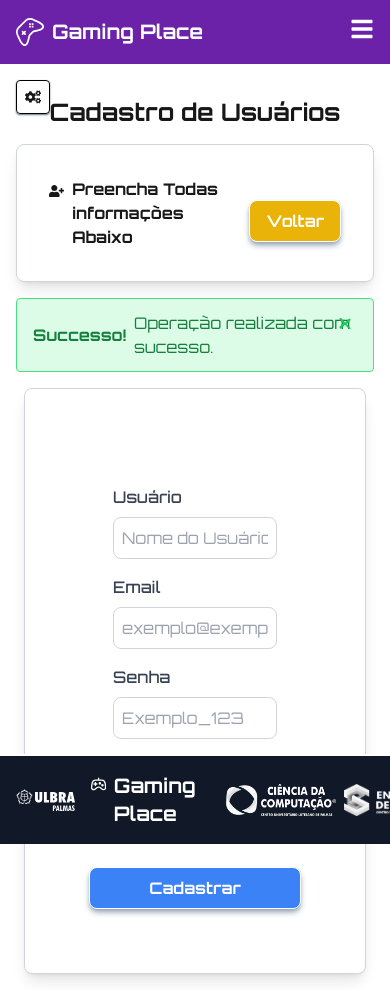
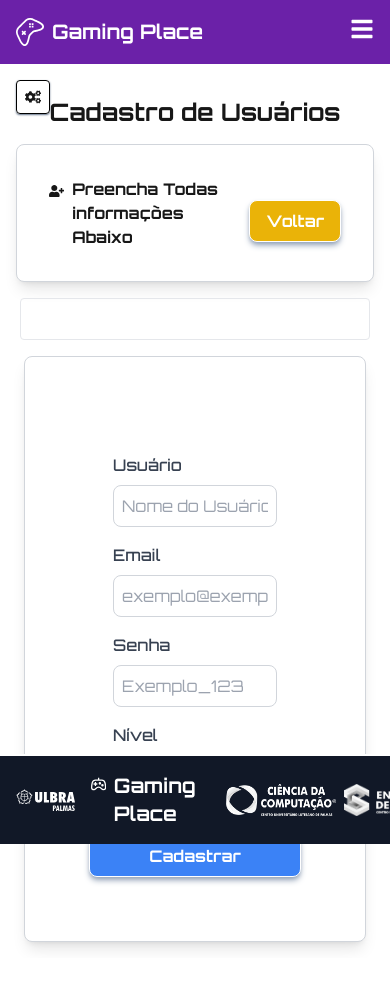
Before and after one commit to romarioulbra/gaming-place, a Next.js app: page /configuracao/usuarios/cadastrar in a window 390 px wide. After the commit the page ends 958 px from the top, so only its background shows below. Built offline with nearby package versions, Linux system fonts and the light colour scheme.

Commit message:
Component - Alert Ajustes

```diff
--- a/src/app/components/Alert.tsx
+++ b/src/app/components/Alert.tsx
@@ -1,30 +1,36 @@
+
 
 interface AlertProps {
-
   cor?: 'verde' | 'azul' | 'amarelo' | 'vermelho';
-  tipoAlert?: 'sucesso' | 'erro'| 'aviso'| 'informacao';
-  texto: string
+  tipoAlert?: 'sucesso' | 'erro' | 'aviso' | 'informacao';
+  texto: string;
 }
 
+export default function Alert({ texto, cor, tipoAlert}: AlertProps) {
+  const coresAlert = {
+    verde: 'bg-green-100 border-green-400 text-green-700',
+    azul: 'bg-blue-100 border-blue-400 text-blue-700',
+    amarelo: 'bg-yellow-100 border-yellow-400 text-yellow-700',
+    vermelho: 'bg-red-100 border-red-400 text-red-700',
+  };
 
-// export default function Alert({ texto, cor, tipo }: AlertProps) {
-export default function Alert() {
-  const coresAlert = {
-    verde: 'bg-green-100 hover:bg-green-600 text-green-700',
-    azul: 'bg-blue-100 hover:bg-blue-600 text-blue-700',
-    amarelo: 'bg-yellow-100 hover:bg-yellow-600 text-yellow-700', // Amarelo fica melhor com texto preto
-    vermelho: 'bg-red-100 hover:bg-red-600 text-red-700',
+  // Mapear os títulos baseados no tipo do alerta
+  const titulosAlert = {
+    sucesso: 'Sucesso!',
+    erro: 'Erro!',
+    aviso: 'Aviso!',
+    informacao: 'Informação!',
   };
+
   return (
-    <>
-      <div className="flex ml-4 mr-4 mt-4 mb-4 items-center bg-green-100 border border-green-400 text-green-700 px-4 py-3 rounded relative" role="alert">
-        <strong className="font-bold">Successo!</strong>
-        <span className="block sm:inline ml-2">Operação realizada com sucesso.</span>
-        <span className="absolute top-0 bottom-0 right-0 px-4 py-3">
-          <svg className="fill-current h-6 w-6 text-green-500" role="button" xmlns="http://www.w3.org/2000/svg" viewBox="0 0 20 20"><path d="M14.348 14.849a1 1 0 01-1.415 0L10 11.415l-2.933 2.933a1 1 0 01-1.415-1.415l2.933-2.933L5.65 7.515a1 1 0 011.415-1.415L10 9.585l2.933-2.933a1 1 0 011.415 1.415l-2.933 2.933 2.933 2.933a1 1 0 010 1.415z"/></svg>
-        </span>
-      </div>
-
-    </>
+    <div
+      className={`flex items-center ml-5 mr-5 pt-5 pb-5 justify-center p-4 rounded border ${coresAlert[cor]} `}
+      role="alert"
+    >
+      <strong className="font-bold mr-2">
+        {titulosAlert[tipoAlert]}
+      </strong>
+      <span className="text-sm">{texto}</span>
+    </div>
   );
 }
--- a/src/app/configuracao/jogos_categoria/cadastrar/page.tsx
+++ b/src/app/configuracao/jogos_categoria/cadastrar/page.tsx
@@ -3,14 +3,14 @@
 import { useState } from "react";
 import Botao from "@/app/components/Botao";
 import InputForm from "@/app/components/InputsForm";
-import { CgGames} from "react-icons/cg";
+import { CgGames } from "react-icons/cg";
 import Alert from "@/app/components/Alert";
 import CabecalhoVoltar from "@/app/components/CabecalhoVoltar";
 
 export default function CadastroCatJogos() {
-  const [formData, setFormData] = useState(
-    { categoria_jogo_area_atuacao: `` }
-  );
+  const [formData, setFormData] = useState({ categoria_jogo_area_atuacao: `` });
+  const [alertVisible, setAlertVisible] = useState(false);
+  const [alertMessage, setAlertMessage] = useState('');
 
   const handleSubmit = async (e) => {
     e.preventDefault();
@@ -24,12 +24,12 @@ export default function CadastroCatJogos() {
     });
 
     if (res.ok) {
-      alert('Categoria de Jogos cadastrada com sucesso!');
-      setFormData(
-        { categoria_jogo_area_atuacao: ''}
-        );
+      setAlertMessage('Categoria de Jogos cadastrada com sucesso!');
+      setAlertVisible(true);
+      setFormData({ categoria_jogo_area_atuacao: '' });
     } else {
-      alert('Erro ao cadastrar Categoria de Jogos.');
+      setAlertMessage('Erro ao cadastrar Categoria de Jogos.');
+      setAlertVisible(true);
     }
   };
 
@@ -37,9 +37,18 @@ export default function CadastroCatJogos() {
     <>
       <h1 className="text-center mt-24 mb-3 text-2xl font-bold">Cadastro de Categoria de Jogos</h1>
       <CabecalhoVoltar
-        Icone = {CgGames}
+        Icone={CgGames}
       />
-      <Alert/>
+
+      {/* Renderizar o alerta apenas se estiver visível */}
+      {alertVisible &&
+        <Alert
+          message={alertMessage}
+          tipoAlert='sucesso'
+          texto='Categoria de Jogos cadastrada com Sucesso!'
+          cor='verde'
+        />
+      }
 
       <div className="flex-auto ml-4 mr-4 mt-4 mb-4">
         <div className="p-8 border border-gray-300 shadow-lg bg-white rounded-lg mr-2 ml-2">
@@ -50,15 +59,16 @@ export default function CadastroCatJogos() {
                 label="Área da Atuação"
                 placeholder="Nome da Categoria"
                 valorInput={formData.categoria_jogo_area_atuacao}
-                  metodoSubmit={(e) => setFormData({ ...formData, categoria_jogo_area_atuacao: e.target.value })}
+                metodoSubmit={(e) =>
+                  setFormData({ ...formData, categoria_jogo_area_atuacao: e.target.value })
+                }
               />
-
             </div>
             <div className="flex justify-center">
               <Botao
-                texto='Cadastrar'
-                tipo='submit'
-                cor = 'azul'
+                texto="Cadastrar"
+                tipo="submit"
+                cor="azul"
               />
             </div>
           </form>
```
Lines whose indentation alone changed are shown as unchanged.
